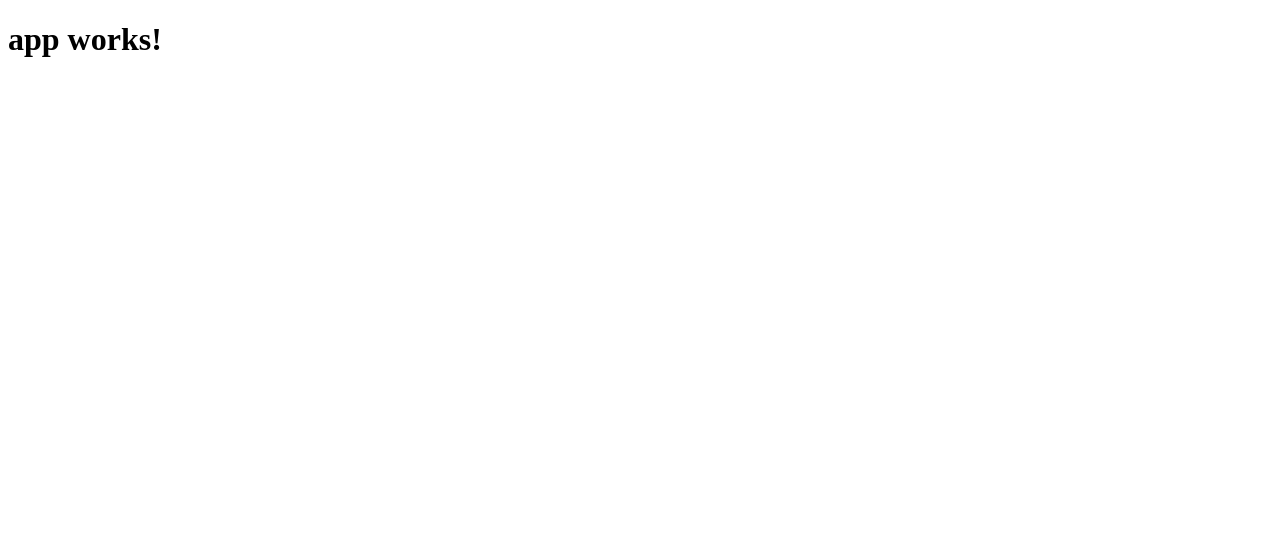
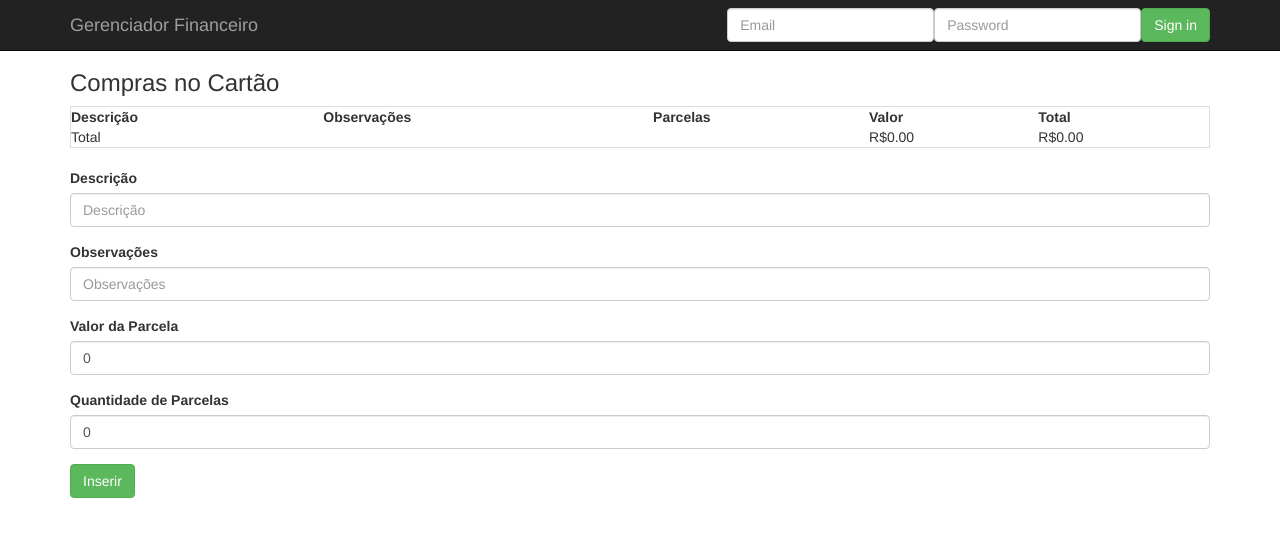
Before and after one commit to gamartins/gerenciador-financeiro, an Angular app: page / in a window 1280 px wide. Shown: the top 536 px of the page. Built offline with nearby package versions, Linux system fonts and the light colour scheme.

Commit message:
Criada tela para cadastro de compras no cartao

```diff
--- a/src/app/app.component.css
+++ b/src/app/app.component.css
@@ -0,0 +1 @@
+#principal_element { padding-top: 50px; }
--- a/src/app/app.component.html
+++ b/src/app/app.component.html
@@ -1,3 +1,21 @@
-<h1>
-  {{title}}
-</h1>
+<nav class="navbar navbar-inverse navbar-fixed-top">
+  <div class="container">
+    <div id="navbar" class="navbar-collapse collapse">
+      <a class="navbar-brand" href="#">Gerenciador Financeiro</a>
+      <form class="navbar-form navbar-right">
+        <div class="form-group">
+          <input type="text" placeholder="Email" class="form-control">
+        </div>
+        <div class="form-group">
+          <input type="password" placeholder="Password" class="form-control">
+        </div>
+        <button type="submit" class="btn btn-success">Sign in</button>
+      </form>
+    </div>
+  </div>
+</nav>
+
+<div id="principal_element" class="container">
+  <app-cartao-credito>
+  </app-cartao-credito>
+</div>
--- a/src/app/app.component.ts
+++ b/src/app/app.component.ts
@@ -6,5 +6,4 @@ import { Component } from '@angular/core';
   styleUrls: ['./app.component.css']
 })
 export class AppComponent {
-  title = 'app works!';
 }
--- a/src/app/app.module.ts
+++ b/src/app/app.module.ts
@@ -4,10 +4,12 @@ import { FormsModule } from '@angular/forms';
 import { HttpModule } from '@angular/http';
 
 import { AppComponent } from './app.component';
+import { CartaoCreditoComponent } from './cartao-credito/cartao-credito.component';
 
 @NgModule({
   declarations: [
-    AppComponent
+    AppComponent,
+    CartaoCreditoComponent
   ],
   imports: [
     BrowserModule,
--- /dev/null
+++ b/src/app/cartao-credito/cartao-credito.component.html
@@ -0,0 +1,49 @@
+<div>
+  <h3>Compras no Cartão</h3>
+  <table class="table table-bordered">
+    <tr>
+      <th>Descrição</th>
+      <th>Observações</th>
+      <th>Parcelas</th>
+      <th>Valor</th>
+      <th>Total</th>
+    </tr>
+    <tr *ngFor="let compra of listaCompras;">
+      <td>{{compra.descricao}}</td>
+      <td>{{compra.observacoes}}</td>
+      <td>{{compra.parcelas}}</td>
+      <td>{{compra.valor | currency:'BRL':true}}</td>
+      <td>{{compra.valorTotal() | currency:'BRL':true }}</td>
+    </tr>
+    <tr>
+      <td colspan="3">Total</td>
+      <td>{{ this.valorMes() | currency:'BRL':true }}</td>
+      <td>{{ this.valorTotal() | currency:'BRL':true }}</td>
+    </tr>
+  </table>
+</div>
+<div>
+  <form class="form-group" (ngSubmit)="onSubmit()" #compraCartao="ngForm">
+    <div class="form-group">
+      <label for="descricao">Descrição</label>
+      <input type="text" class="form-control" id="descricao" placeholder="Descrição" required
+              [(ngModel)]="model.descricao" name="descricao">
+    </div>
+    <div class="form-group">
+      <label for="observacoes">Observações</label>
+      <input type="text" class="form-control" id="observacoes"
+             placeholder="Observações" [(ngModel)]="model.observacoes" name="observacoes">
+    </div>
+    <div class="form-group">
+      <label for="valor">Valor da Parcela</label>
+      <input type="number" step="0.01" class="form-control" id="valor" required
+             placeholder="Valor da Parcela" [(ngModel)]="model.valor" name="valor">
+    </div>
+    <div class="form-group">
+      <label for="valor">Quantidade de Parcelas</label>
+      <input type="number" class="form-control" id="parcelas" required
+             placeholder="Quantidade de Parcelas" [(ngModel)]="model.parcelas" name="parcelas">
+    </div>
+    <button class="btn btn-success">Inserir</button>
+  </form>
+</div>
--- /dev/null
+++ b/src/app/cartao-credito/cartao-credito.component.ts
@@ -0,0 +1,45 @@
+import { Component, OnInit } from '@angular/core';
+import {CompraCartao} from './compra-cartao';
+
+@Component({
+  selector: 'app-cartao-credito',
+  templateUrl: './cartao-credito.component.html'
+})
+export class CartaoCreditoComponent implements OnInit{
+
+  model = new CompraCartao('', '', 0, 0);
+  listaCompras: Array<CompraCartao> = [
+    // new CompraCartao('PAYPAL DO BRASIL', 'Fone de Ouvido na Wallmart', 8, 8.16),
+    // new CompraCartao('LIVRARIA CULTURA FORT', 'Livro Persuassão', 1, 52.10),
+    // new CompraCartao('OUTROS *ESTACIONAM.', '', 3.0, 1.0),
+  ];
+
+  constructor() { }
+
+  ngOnInit(): void { }
+
+  onSubmit() {
+    this.listaCompras.push(this.model);
+    this.model = new CompraCartao('', '', 0, 0);
+  }
+
+  valorMes() {
+    let soma = 0.0;
+
+    for (let compra of this.listaCompras ) {
+      soma = soma + compra.valor;
+    }
+
+    return soma;
+  }
+
+  valorTotal() {
+    let soma = 0.0;
+
+    for (let compra of this.listaCompras ) {
+      soma = soma + compra.valorTotal();
+    }
+
+    return soma;
+  }
+}
--- /dev/null
+++ b/src/app/cartao-credito/compra-cartao.ts
@@ -0,0 +1,11 @@
+export class CompraCartao {
+  constructor(
+    public descricao: string,
+    public observacoes: string,
+    public parcelas: number,
+    public valor: number) { }
+
+  valorTotal(): number {
+    return this.valor * this.parcelas;
+  }
+}
--- a/src/index.html
+++ b/src/index.html
@@ -7,8 +7,17 @@
 
   <meta name="viewport" content="width=device-width, initial-scale=1">
   <link rel="icon" type="image/x-icon" href="favicon.ico">
+
+  <!-- Latest compiled and minified CSS for Bootstrap -->
+  <link rel="stylesheet" href="https://maxcdn.bootstrapcdn.com/bootstrap/3.3.7/css/bootstrap.min.css"
+        integrity="sha384-BVYiiSIFeK1dGmJRAkycuHAHRg32OmUcww7on3RYdg4Va+PmSTsz/K68vbdEjh4u" crossorigin="anonymous">
 </head>
 <body>
   <app-root>Loading...</app-root>
+  <!-- Latest compiled and minified JavaScript -->
+  <script src="https://ajax.googleapis.com/ajax/libs/jquery/1.12.4/jquery.min.js"></script>
+  <script src="https://maxcdn.bootstrapcdn.com/bootstrap/3.3.7/js/bootstrap.min.js"
+          integrity="sha384-Tc5IQib027qvyjSMfHjOMaLkfuWVxZxUPnCJA7l2mCWNIpG9mGCD8wGNIcPD7Txa" crossorigin="anonymous">
+  </script>
 </body>
 </html>
```
Also changed, not shown: 1 other file (tests, documents, lock files or other folders).
